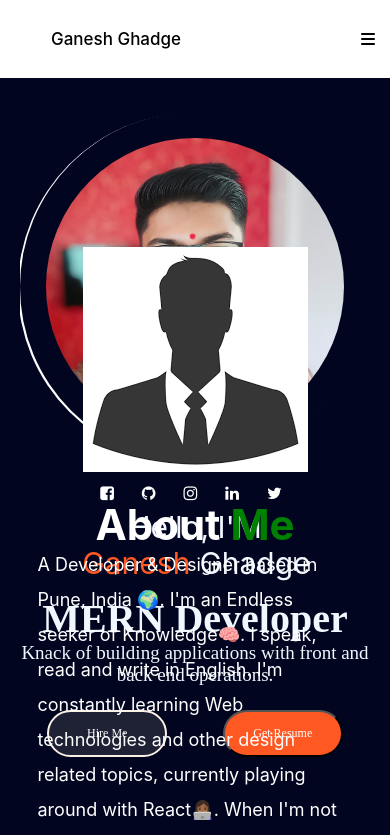
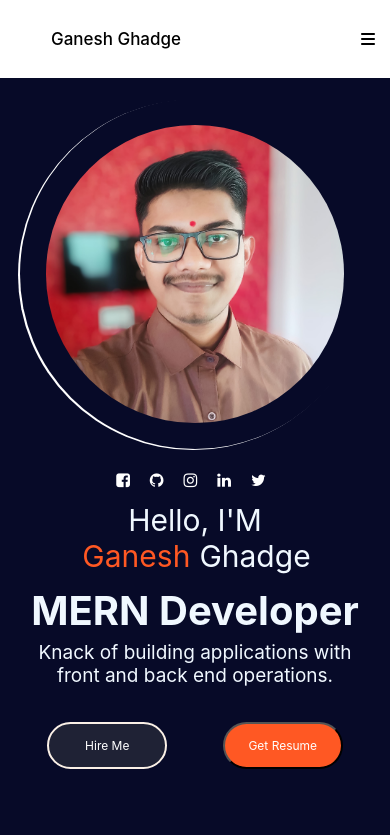
Before and after one commit to goldenhouse0601/luckyboss-portfolio-, a React (Create React App) app: page / in a window 390 px wide. Shown: the top 835 px of the page. Built offline with nearby package versions, Linux system fonts and the light colour scheme.

Commit message:
changing style of some components

```diff
--- a/src/pages/Contact.css
+++ b/src/pages/Contact.css
@@ -26,7 +26,7 @@
 }
 .form_container_left {
   flex-direction: column;
-  background: blueviolet;
+  background: #5e35b1;
   height: 536px;
   color: #fff;
   font-size: 18px;
@@ -149,6 +149,9 @@
   padding: 10px 21px;
 }
 @media screen and (min-width: 1024px) {
+  .contact_page_section {
+    padding: 120px 0;
+  }
   .contact_container {
     width: 100%;
   }
--- a/src/pages/Frontpage.css
+++ b/src/pages/Frontpage.css
@@ -4,7 +4,6 @@
   width: 160px;
   cursor: pointer;
   transition: 0.2s;
-  font-family: "Google Sans Medium";
 }
 
 .btn:active {
@@ -52,14 +51,14 @@
   text-align: center;
   justify-content: flex-start;
   min-height: fit-content;
-  /* background: #070a28; */
+  background: #070a28;
   align-content: center;
   flex-direction: column;
 }
 .profile-parent {
   align-content: center;
   align-items: center;
-  /* background: #070a28; */
+  background: #070a28;
   display: flex;
   height: 100vh;
   width: 90%;
@@ -69,16 +68,14 @@
 }
 .profile-details-name {
   font-size: 24px;
-  font-family: "Google Sans Medium";
 }
 .profile-details-role {
   display: flex;
   flex-direction: column;
-  margin: 14px 0 24px 0;
+  margin: 12px 0 35px 0;
 }
 .profile-details-role h1 {
   font-size: 40px;
-  font-family: "Google Sans Medium";
 }
 .primary-text {
   color: (--white);
@@ -92,7 +89,6 @@
 .profile-role-tagline {
   font-size: 19px;
   margin: 5px 0 0 0;
-  font-family: "Google Sans Medium";
 }
 .profile-options .highlighted-btn {
   margin: 0 0 0 28px;
@@ -203,8 +199,6 @@
     text-align: center;
   }
 }
-@media screen and (max-width: 580px) {
-}
 @media screen and (max-width: 480px) {
 }
 @media screen and (max-width: 420px) {
@@ -215,6 +209,12 @@
   .profile-picture-background {
     height: 85%;
     width: 85%;
+  }
+  .profile-details-name {
+    margin: 6px 0 0 0;
+  }
+  .profile-details-role h1 {
+    margin: 0 0 6px 0;
   }
 }
 @media screen and (max-width: 375px) {
--- a/src/pages/Frontpage.jsx
+++ b/src/pages/Frontpage.jsx
@@ -7,10 +7,7 @@
     <>
       <div className="profile-container" id="home_page">
         {/* <Background /> */}
-        <div
-          className="profile-parent"
-          style={{ position: "absolute", overflow: "hidden" }}
-        >
+        <div className="profile-parent">
           <div className="profile-details">
             <div className="colz">
               <SocialMediaLinks />
--- a/src/pages/Navbar.css
+++ b/src/pages/Navbar.css
@@ -42,7 +42,6 @@
 .links {
   display: flex;
   align-items: center;
-  margin: 0px 20px 0px 15px;
   align-content: center;
   justify-content: center;
 }
--- a/src/pages/components/SocialMediaLinks.jsx
+++ b/src/pages/components/SocialMediaLinks.jsx
@@ -27,7 +27,7 @@
     where_to_go_link: "https://twitter.com/ganraj_21",
   },
 ];
-function SocialMediaLinks() {
+function SocialMediaLinks(props) {
   return (
     <>
       <div className="colz-icon">
@@ -36,7 +36,7 @@
             <a
               href={data.where_to_go_link}
               key={index}
-              style={{ margin: "10px" }}
+              style={{ margin: "6px", color: "#fff" }}
             >
               <i className={data.icon_class}></i>
             </a>
```
